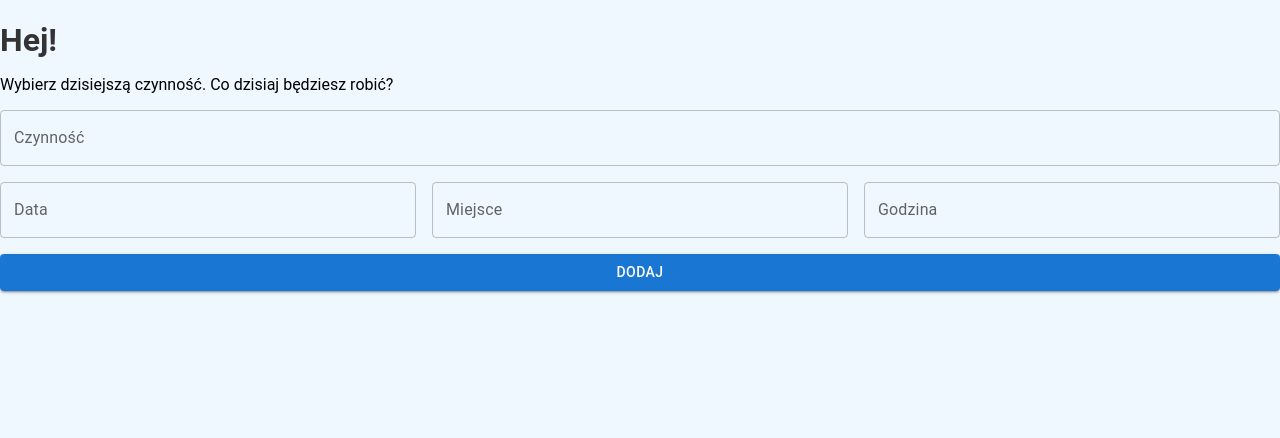
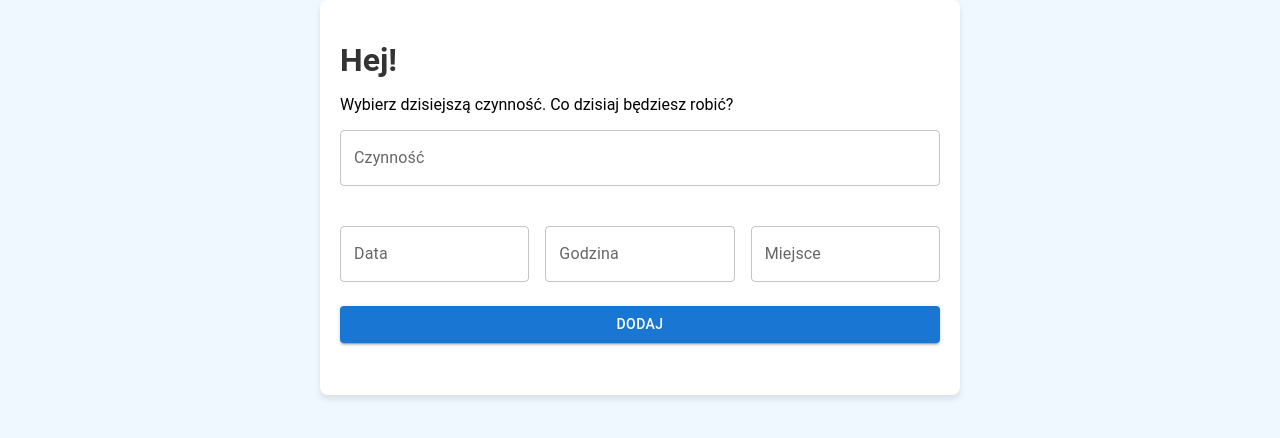
Before and after one commit to Outseen21/strona, a React (Create React App) app: page / in a window 1280 px wide. Shown: the top 438 px of the page. Built offline with nearby package versions, Linux system fonts and the light colour scheme.

Commit message:
Update App.jsx

```diff
--- a/src/App.jsx
+++ b/src/App.jsx
@@ -2,18 +2,18 @@ import React, { useState, useEffect } from 'react';
 import { TextField, Button, List, ListItem, ListItemText, IconButton, ThemeProvider, createTheme, Grid } from '@mui/material';
 import DeleteIcon from '@mui/icons-material/Delete';
 import EditIcon from '@mui/icons-material/Edit';
-
 import './App.css';
 
 function App() {
   const [activityDetails, setActivityDetails] = useState({
     activity: '',
     date: '',
+    time: '',
     place: '',
-    time: '',
   });
   const [activitiesList, setActivitiesList] = useState([]);
   const [editIndex, setEditIndex] = useState(-1);
+
   const handleChange = (event, field) => {
     setActivityDetails({ ...activityDetails, [field]: event.target.value });
   };
@@ -21,7 +21,7 @@ function App() {
   const addActivity = () => {
     if (activityDetails.activity.trim() !== '') {
       setActivitiesList([...activitiesList, { ...activityDetails }]);
-      setActivityDetails({ activity: '', date: '', place: '', time: '' }); // Reset input fields
+      setActivityDetails({ activity: '', date: '', time: '', place: '' });
     }
   };
 
@@ -42,7 +42,7 @@ function App() {
     updatedActivities[editIndex] = { ...activityDetails };
     setActivitiesList(updatedActivities);
     setEditIndex(-1);
-    setActivityDetails({ activity: '', date: '', place: '', time: '' });
+    setActivityDetails({ activity: '', date: '', time: '', place: '' });
   };
 
   useEffect(() => {
@@ -60,16 +60,18 @@ function App() {
 
   return (
     <ThemeProvider theme={theme}>
+      <div className="App">
         <h1>Hej!</h1>
         <p>Wybierz dzisiejszą czynność. Co dzisiaj będziesz robić?</p>
-      <Grid container spacing={2}>
-        <Grid item xs={12}>
+        <Grid container spacing={2} sx={{ mb: 2 }}>
+          <Grid item xs={12} sx={{ mb: 2 }}>
             <TextField
               label="Czynność"
               variant="outlined"
               value={activityDetails.activity}
               onChange={(e) => handleChange(e, 'activity')}
               fullWidth
+              sx={{ mb: 1 }}
             />
           </Grid>
           <Grid item xs={4}>
@@ -79,6 +81,17 @@ function App() {
               value={activityDetails.date}
               onChange={(e) => handleChange(e, 'date')}
               fullWidth
+              sx={{ mb: 1 }}
+            />
+          </Grid>
+          <Grid item xs={4}>
+            <TextField
+              label="Godzina"
+              variant="outlined"
+              value={activityDetails.time}
+              onChange={(e) => handleChange(e, 'time')}
+              fullWidth
+              sx={{ mb: 1 }}
             />
           </Grid>
           <Grid item xs={4}>
@@ -88,22 +101,14 @@ function App() {
               value={activityDetails.place}
               onChange={(e) => handleChange(e, 'place')}
               fullWidth
-          />
-        </Grid>
-        <Grid item xs={4}>
-          <TextField
-            label="Godzina"
-            variant="outlined"
-            value={activityDetails.time}
-            onChange={(e) => handleChange(e, 'time')}
-            fullWidth
+              sx={{ mb: 1 }}
             />
           </Grid>
           <Grid item xs={12}>
             <Button
               variant="contained"
               onClick={editIndex === -1 ? addActivity : saveEdit}
-            className="addButton"
+              className="addButton margin-bottom-medium"
             >
               {editIndex === -1 ? 'Dodaj' : 'Zapisz'}
             </Button>
@@ -128,6 +133,7 @@ function App() {
             </ListItem>
           ))}
         </List>
+      </div>
     </ThemeProvider>
   );
 }
```
Lines whose indentation alone changed are shown as unchanged.
